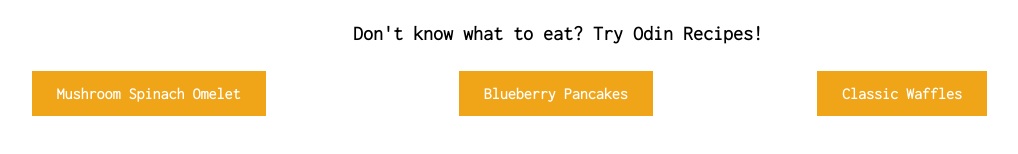
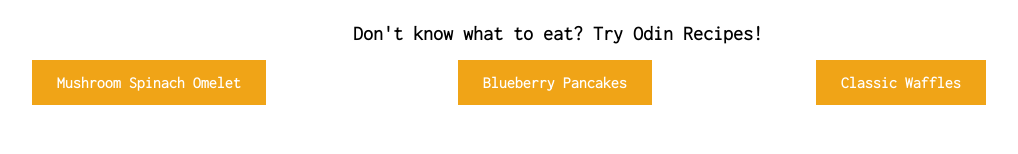
Before and after one commit to dyarmsh/odin-recipes, a plain HTML site: page index.html in a window 1280 px wide. Shown: the part 460-614 px from the top of the page, without its empty margins (82-1100 px from the left). Drawn offline with Linux system fonts and the light colour scheme.

Commit message:
Checking table and buttons

```diff
--- a/index.css
+++ b/index.css
@@ -30,7 +30,6 @@
     padding: 14px 25px;
     text-align: center;
     text-decoration: none; /* removes underline */
-    display: inline-block;
   }
 
   a:hover, a:active {
--- a/index.html
+++ b/index.html
@@ -18,7 +18,8 @@
         <img src="https://media-cdn.tripadvisor.com/media/photo-s/1b/17/26/fb/finish-your-breakfast.jpg" width="500" height="340">
         <p>***</p>
         <h4>Don't know what to eat? Try Odin Recipes!</h4>
-        <table cellspacing="0   " cellpadding="0">
+
+        <table>
             <tr>
                 <th><a href="recipes/omelet.html" target="_blank">Mushroom Spinach Omelet</a></th>
                 <th><a href="recipes/pancake.html" target="_blank">Blueberry Pancakes</a></th>
```
